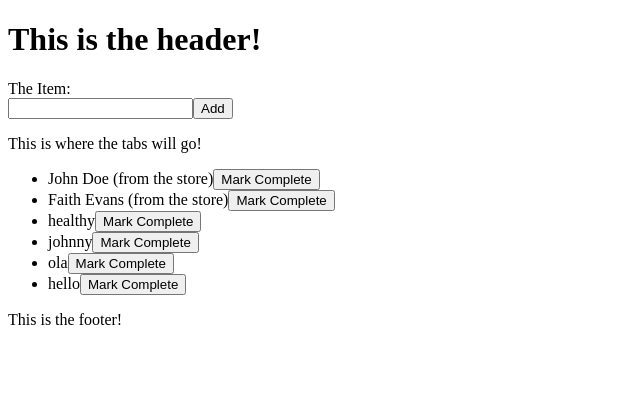
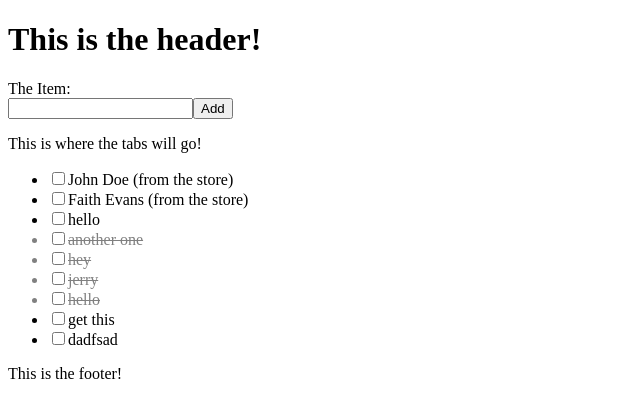
Before and after one commit to bradcammon/to-do-it, a Vue app: page / in a window 1280 px wide. Shown: the top 418 px of the page, without its empty margins (0-640 px from the left). Built offline with nearby package versions, Linux system fonts and the light colour scheme; data requests are answered from the project's data file.

Commit message:
Updates styling for completed items and added api patch method

```diff
--- a/db.json
+++ b/db.json
@@ -38,23 +38,38 @@
       "id": "3d1e4d2b-d402-4928-9c06-7a1a8b8d85a4"
     },
     {
-      "id": "e42a0555-2379-433d-8209-ec8c37be0a1d",
-      "name": "healthy",
+      "id": "a560428b-25cd-415e-9763-fc99df2b225b",
+      "name": "hello",
       "completed": false
     },
     {
-      "id": "c71ee5d6-313d-44f4-bd18-c003d3501dc1",
-      "name": "johnny",
+      "id": "7431a6d9-f6a3-41ba-b5f0-d095ba947f4f",
+      "name": "another one",
+      "completed": true
+    },
+    {
+      "id": "39fa37aa-556a-4c86-b64f-d9b2b476ac1e",
+      "name": "hey",
+      "completed": true
+    },
+    {
+      "id": "bfcc6cce-b9e0-4094-ab3b-a5a08e91bee8",
+      "name": "jerry",
+      "completed": true
+    },
+    {
+      "id": "5875499d-3359-470c-9411-0f6cc107276c",
+      "name": "hello",
+      "completed": true
+    },
+    {
+      "id": "49170513-87fa-4a73-801f-38989817a5a2",
+      "name": "get this",
       "completed": false
     },
     {
-      "id": "18133260-9aeb-4261-977a-8ba2f2c0a3ac",
-      "name": "ola",
-      "completed": false
-    },
-    {
-      "id": "a2eb7f3a-a484-4fc6-ae9a-c8b5a9afdc7b",
-      "name": "hello",
+      "id": "4dd12ef2-37ee-48b5-945e-073e9dd461fa",
+      "name": "dadfsad",
       "completed": false
     }
   ]
--- a/src/components/ToDoCreate.vue
+++ b/src/components/ToDoCreate.vue
@@ -7,13 +7,7 @@ let toDo = useToDoStore()
 let toDoItem = ref('')
 
 function add() {
-  toDo.items.push({
-    name: toDoItem.value,
-    completed: false,
-    id: toDo.generateUUID()
-  })
-
-  toDo.sendToDoToServer(toDoItem.value)
+  toDo.addNewToDo(toDoItem.value)
   toDoItem.value = ''
 }
 </script>
--- a/src/components/ToDoList.vue
+++ b/src/components/ToDoList.vue
@@ -3,7 +3,6 @@ import ToDoListItem from './ToDoListItem.vue'
 import { useToDoStore } from '@/stores/ToDoStore'
 
 let toDo = useToDoStore()
-// console.log(toDo.items[0])
 </script>
 
 <template>
--- a/src/components/ToDoListItem.vue
+++ b/src/components/ToDoListItem.vue
@@ -1,7 +1,7 @@
 <script setup>
-// import { useToDoStore } from '@/stores/ToDoStore'
+import { useToDoStore } from '@/stores/ToDoStore'
 
-// let toDo = useToDoStore()
+let toDo = useToDoStore()
 
 // import { ref } from 'vue'
 defineProps({
@@ -12,13 +12,13 @@ defineProps({
 //TODO: Move this logic to the Store?
 function toggleComplete(item) {
   item.completed = !item.completed
-  // alert(item.name + item.id + 'Complete: ' + item.completed)
+  toDo.patchItem(item)
 }
 </script>
 
 <template>
-  <li v-if="!item.completed">
-    {{ item.name }}<button @click="toggleComplete(item)">Mark Complete</button>
+  <li :class="{ completed: item.completed }">
+    <input type="checkbox" @click="toggleComplete(item)" />{{ item.name }}
   </li>
 </template>
 
@@ -28,6 +28,10 @@ function toggleComplete(item) {
 }
 
 .completed {
-  color: green;
+  color: gray;
+  text-decoration: line-through;
+}
+input[type='checkbox'] {
+  accent-color: gray;
 }
 </style>
--- a/src/stores/ToDoStore.js
+++ b/src/stores/ToDoStore.js
@@ -9,16 +9,14 @@ export let useToDoStore = defineStore('toDo', {
   },
   actions: {
     async fill() {
+      console.log('fill started')
       const response = await fetch(apiUrl)
       const items = await response.json()
       this.items = items
+      console.log('fill complete')
     },
-    async sendToDoToServer(toDoSubject) {
-      const data = {
-        name: toDoSubject,
-        completed: false,
-        id: this.generateUUID()
-      }
+    async sendToDoToServer(data) {
+      console.log('sendToDoToServer started')
       const response = await fetch(apiUrl, {
         method: 'POST',
         headers: {
@@ -27,6 +25,50 @@ export let useToDoStore = defineStore('toDo', {
         body: JSON.stringify(data)
       })
       console.log(response)
+      console.log('sendToDoToServer complete')
+      return response
+    },
+    async addNewToDo(toDoSubject) {
+      console.log('addNewToDo started')
+      const data = {
+        name: toDoSubject,
+        completed: false,
+        id: this.generateUUID()
+      }
+      // 1. Push new item onto the store
+      this.items.push({ data })
+
+      // 2. Send new item to the api
+      const response = await this.sendToDoToServer(data)
+
+      // 3. If successful, re-fill store from api (TODO: this isn't very efficient, figure out a better way)
+      if (response.status == 201) {
+        this.fill()
+      } else {
+        console.log('Error updating API with new ToDo item.')
+      }
+      console.log('addNewToDo complete')
+    },
+    async patchItem(item) {
+      //TODO: Make this more generic?
+      console.log('patchItem started')
+      const itemId = item.id
+      const patchApiUrl = apiUrl + '/' + itemId
+      const data = {
+        completed: item.completed
+      }
+      const response = await fetch(patchApiUrl, {
+        method: 'PATCH',
+        headers: {
+          'Content-Type': 'application/json'
+        },
+        body: JSON.stringify(data)
+      })
+      console.log('response from Patch:', response)
+      if (response.status != 200) {
+        console.log('Error patching api')
+      }
+      console.log('patchItem complete')
     },
     generateUUID() {
       return self.crypto.randomUUID()
```
Also changed, not shown: src/views/ToDoView.vue (+0 -8 lines).
